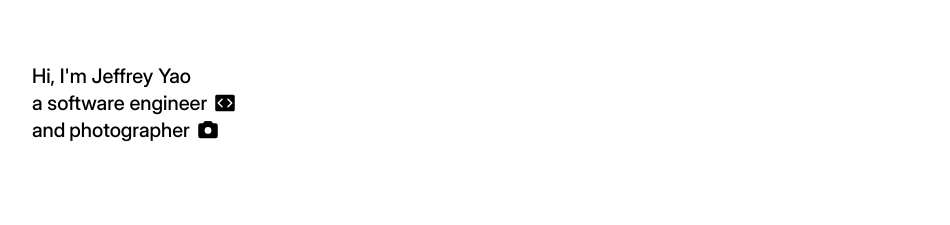
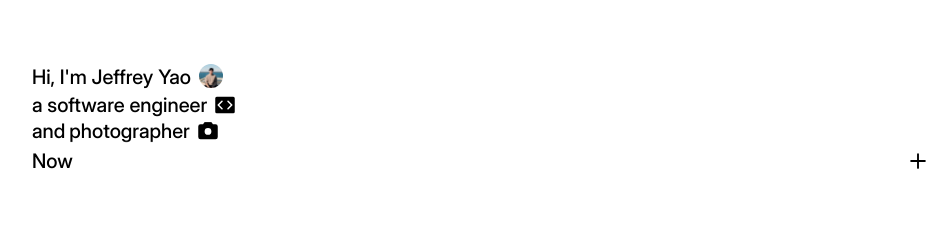
Before and after one commit to jeffreydyao/houston, a Next.js app: page / in a window 1280 px wide. Shown: the top 225 px of the page, without its empty margins (160-1110 px from the left). Built offline with nearby package versions, Linux system fonts and the light colour scheme; what @evilmartians/harmony would draw is missing.

Commit message:
wip: refactor layouts to support routing thru accordion

```diff
--- /dev/null
+++ b/app/components/Layout.tsx
@@ -0,0 +1,50 @@
+import profilePic from "@/public/me.jpg";
+import { CodeSimple } from "@phosphor-icons/react/dist/ssr";
+import Image from "next/image";
+import DescriptorCarousel from "./DescriptorCarousel";
+import RouteAccordion from "./RouteAccordion";
+
+export default function Layout() {
+  // root layout component in /page.tsx that is responsible for rendering route accordions
+  // shared across / (page.tsx), /now, /work, /craft, /posts, /links
+
+  // takes slot for each route's content, rendered under an accordion
+  // when a route is navigated to, the corresponding accordion opens
+  // navigating back closes it. NO JUMP IN ANIMATION ALLOWED.
+
+  // root layout contains "Hi, I'm Jeffrey Yao..."
+  // When in child route, animation pauses.
+
+  // other accordions grey out (reduced opacity for focus) when not in route
+  // ie.. if /now opened, /work, /craft should grey out
+
+  // accordion content takes min height
+  return (
+    <>
+      <section>
+        <h1 className="font-medium text-xl leading-tight inline-flex items-center gap-2">
+          Hi, I'm Jeffrey Yao
+          <Image
+            src={profilePic}
+            alt="Picture of Jeffrey Yao"
+            className="rounded-full w-6 h-6 mb-[3px]"
+          />
+        </h1>
+        <p className="font-medium text-xl">
+          a software engineer
+          <CodeSimple
+            alt="An icon depicting a code bracket"
+            className="inline ml-1.5 mb-[3px] text-2xl"
+            weight="fill"
+          />
+        </p>
+        <div className="font-medium text-xl inline-flex gap-1 -mt-[3px]">
+          <p>and</p>
+          <DescriptorCarousel />
+        </div>
+      </section>
+
+      <RouteAccordion />
+    </>
+  );
+}
--- /dev/null
+++ b/app/components/RouteAccordion.tsx
@@ -0,0 +1,47 @@
+"use client";
+
+import * as Accordion from "@radix-ui/react-accordion";
+import { Plus } from "@phosphor-icons/react/dist/ssr";
+import * as React from "react";
+
+export default function RouteAccordion() {
+  return (
+    <Accordion.Root type="single" collapsible>
+      <Accordion.Item value="now">
+        <AccordionTrigger className="flex items-center justify-between text-xl w-full group">
+          <h1 className="font-medium">Now</h1>
+        </AccordionTrigger>
+        <AccordionContent className="px-2">
+          This is the now page!
+        </AccordionContent>
+      </Accordion.Item>
+    </Accordion.Root>
+  );
+}
+
+const AccordionTrigger = React.forwardRef<
+  React.ElementRef<typeof Accordion.Trigger>,
+  React.ComponentPropsWithoutRef<typeof Accordion.Trigger>
+>(({ children, className, ...props }, forwardedRef) => (
+  <Accordion.Header>
+    <Accordion.Trigger className={className} {...props} ref={forwardedRef}>
+      {children}
+      <Plus
+        className="transition-all group-data-[state=open]:rotate-45"
+        weight="bold"
+        aria-hidden
+      />
+    </Accordion.Trigger>
+  </Accordion.Header>
+));
+AccordionTrigger.displayName = Accordion.Trigger.displayName;
+
+const AccordionContent = React.forwardRef<
+  React.ElementRef<typeof Accordion.Content>,
+  React.ComponentPropsWithoutRef<typeof Accordion.Content>
+>(({ children, className, ...props }, forwardedRef) => (
+  <Accordion.Content className={className} {...props} ref={forwardedRef}>
+    <div>{children}</div>
+  </Accordion.Content>
+));
+AccordionContent.displayName = Accordion.Content.displayName;
--- /dev/null
+++ b/app/default.tsx
@@ -0,0 +1,3 @@
+export default function Default() {
+  return <div>this is default stuff! what can i say?</div>;
+}
--- /dev/null
+++ b/app/now.tsx
@@ -0,0 +1,3 @@
+export default function Now() {
+  return <p>Hey now, you're an all star</p>;
+}
--- a/app/page.tsx
+++ b/app/page.tsx
@@ -1,22 +1,5 @@
-import DescriptorCarousel from "./components/DescriptorCarousel";
-import { CodeSimple } from "@phosphor-icons/react/dist/ssr";
+import Layout from "./components/Layout";
 
 export default function Home() {
-  return (
-    <section>
-      <h1 className="font-medium text-xl leading-tight">Hi, I'm Jeffrey Yao</h1>
-      <p className="font-medium text-xl text-blue-500">
-        a software engineer
-        <CodeSimple
-          alt="An icon depicting a code bracket"
-          className="inline ml-1.5 mb-1 text-2xl"
-          weight="fill"
-        />
-      </p>
-      <div className="font-medium text-xl inline-flex gap-1 -mt-[3px]">
-        <p>and</p>
-        <DescriptorCarousel />
-      </div>
-    </section>
-  );
+  return <Layout />;
 }
--- a/package.json
+++ b/package.json
@@ -11,6 +11,8 @@
   "dependencies": {
     "@evilmartians/harmony": "^1.2.0",
     "@phosphor-icons/react": "^2.0.15",
+    "@radix-ui/react-accordion": "^1.1.2",
+    "clsx": "^2.0.0",
     "next": "14.0.4-canary.16",
     "react": "^18",
     "react-dom": "^18",
```
Also changed, not shown: app/posts/[slug]/page.tsx (added), app/work.tsx (added), public/me.jpg (added), 1 other file (tests, documents, lock files or other folders).
